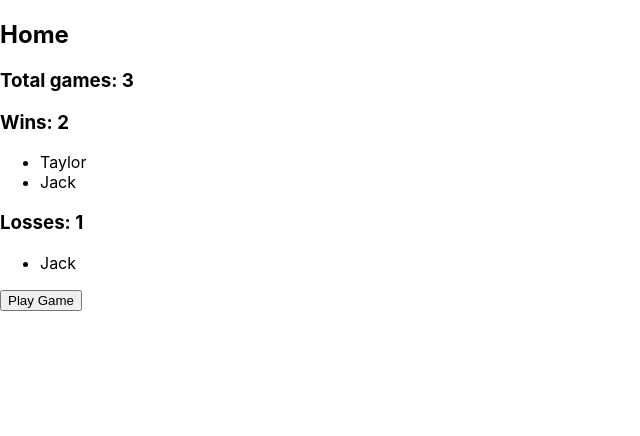
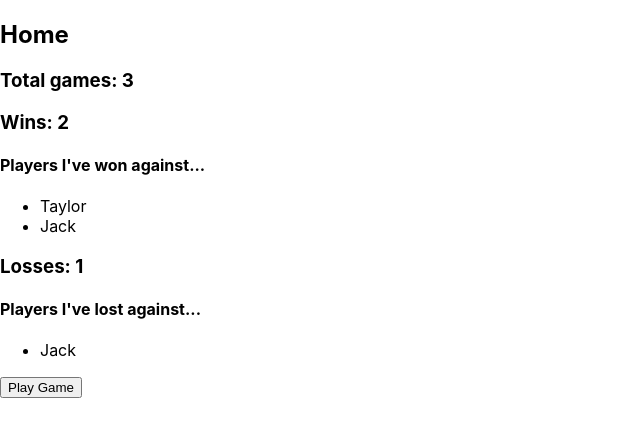
Before and after one commit to 2021-spring-afe-mowe/tca-foo-react, a React (Create React App) app: page / in a window 1280 px wide. Shown: the top 436 px of the page, without its empty margins (0-640 px from the left). Built offline with nearby package versions, Linux system fonts and the light colour scheme.

Commit message:
Some headings...

```diff
--- a/src/App.js
+++ b/src/App.js
@@ -141,6 +141,10 @@ const Home = ({
         Wins: { appData.gameResults.filter(x => x.result == "W").length }
       </h3>
 
+      <h4>
+        Players I've won against...
+      </h4>
+
       <ul>
         { winsVersus.map(x => <li key={x}>{x}</li>)}
       </ul>
@@ -148,6 +152,10 @@ const Home = ({
       <h3>
         Losses: { appData.gameResults.filter(x => x.result == "L").length }
       </h3>
+
+      <h4>
+        Players I've lost against...
+      </h4>
 
       <ul>
         { lossesVersus.map(x => <li key={x}>{x}</li>)}
```
